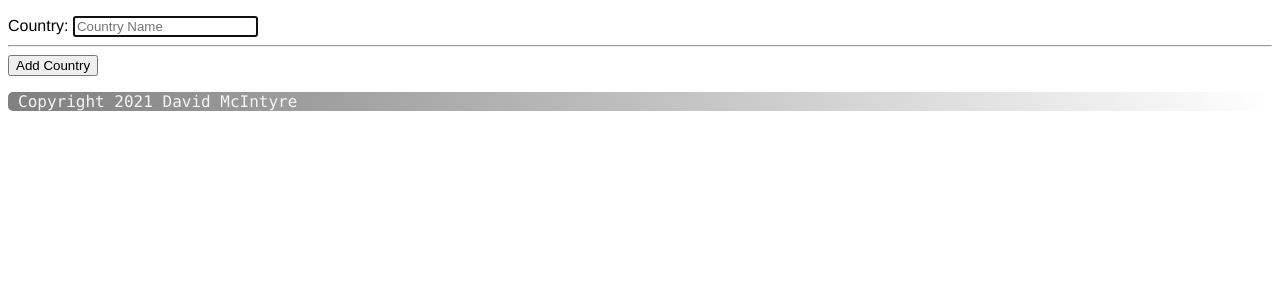
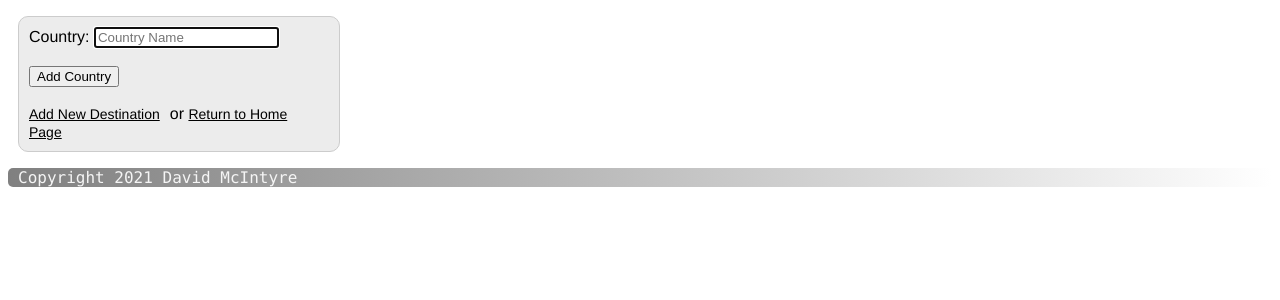
Before and after one commit to David-V-McIntyre/Travel_Bucket_List_Project, a Flask app: page /countries/new in a window 1280 px wide. Shown: the part 117-417 px from the top of the page. Run offline with Flask 2, Linux system fonts and the light colour scheme.

Commit message:
currently not broken

```diff
--- a/travel_bucket_list_app/controllers/countries_controller.py
+++ b/travel_bucket_list_app/controllers/countries_controller.py
@@ -18,4 +18,4 @@ def create_country():
     country_name = request.form["country_name"]
     country = Country(country_name)
     country_repository.save(country)
-    return redirect("/cities/new")
+    return render_template('/countries/new.html')
--- a/travel_bucket_list_app/static/style.css
+++ b/travel_bucket_list_app/static/style.css
@@ -136,3 +136,23 @@ footer {
   color: whitesmoke;
   border-radius: 5px;
 }
+
+.new_countries_links a {
+  padding-right: 10px;
+  color:black;
+  font-family: "Helvetica", arial, sans-serif; font-size: 14px;
+}
+
+.new_countries_container {
+  border: 1px solid #ccc;
+  width: 300px;
+  min-height: 68px;
+  padding: 10px;
+  display: flex;
+  flex-wrap: wrap;
+  flex-direction: row;
+  line-height: 18px;
+  margin: 10px;
+  border-radius: 10px;
+  background-color: rgb(236, 236, 236);
+}
--- a/travel_bucket_list_app/templates/countries/new.html
+++ b/travel_bucket_list_app/templates/countries/new.html
@@ -1,16 +1,21 @@
 {% extends "base.html" %}
 {% block content %}
-
+<div class="new_countries_container">
 <form action="/countries" method="post">
   <div>
     <label for="country_name">Country:</label>
     <input type="text" id="country_name" name="country_name" placeholder="Country Name" required autofocus>
   </div>
 
-  <hr>
+  <br>
 
   <button type="submit">Add Country</button>
 
+  <br>
+  <br>
+<div class="new_countries_links">
+  <a href="/cities/new">Add New Destination</a>or <a href="/">Return to Home Page</a>
+</div>
 </form>
-
+</div>
 {% endblock %}
```
